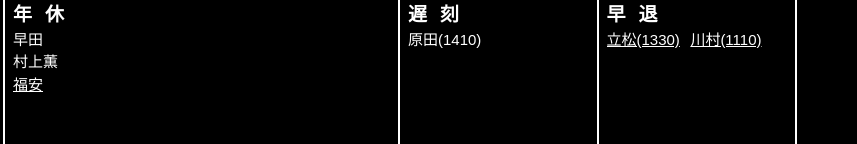
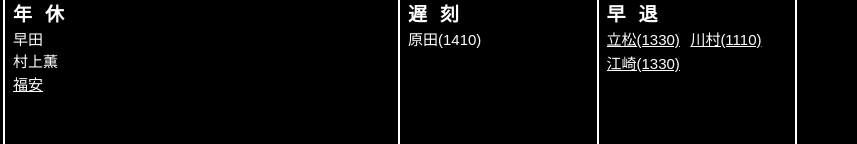
Before and after one commit to Proton-Wind/signage, a plain HTML site: page index.html in a window 1280 px wide. Shown: the part 242-386 px from the top of the page, without its empty margins (0-857 px from the left). Drawn offline with Linux system fonts and the light colour scheme.

Commit message:
Update digital signage (2026-11-24 14:00)

```diff
--- a/index.html
+++ b/index.html
@@ -151,7 +151,7 @@
       <div class="signage-cell">
         <div class="signage-title">早 退</div>
         <div class="signage-content">
-          <div class=" data-badge today-applied">立松(1330)</div><div class=" data-badge today-applied">川村(1110)</div>
+          <div class=" data-badge today-applied">立松(1330)</div><div class=" data-badge today-applied">川村(1110)</div><div class=" data-badge today-applied">江崎(1330)</div>
         </div>
       </div>
     </div>
```
